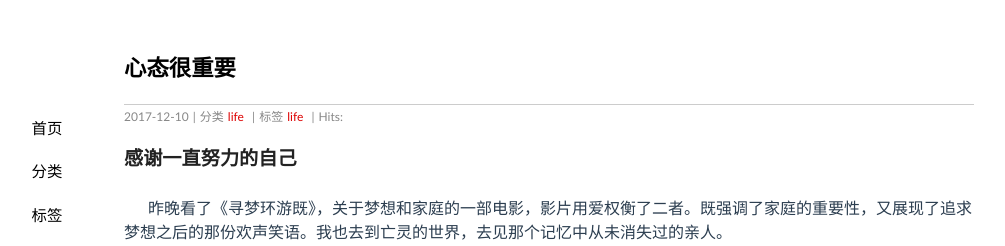
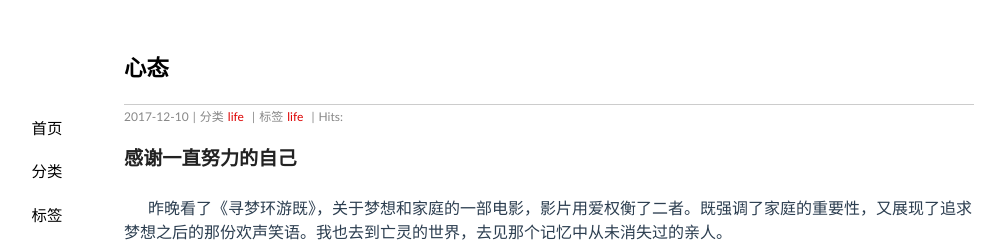
Before and after one commit to jeizas/jeizas.github.io, a Jekyll site: the page built from _posts/2017-12-10-december_summary.md, in a window 1280 px wide. Shown: the top 246 px of the page, without its empty margins (91-1096 px from the left). Built offline with Jekyll 4.4.1, drawn with Linux system fonts in a browser that asks for light colours; nearby versions of some CDN libraries; comment, search, counter and statistics services are not loaded.

Commit message:
modified:   _posts/2017-12-10-december_summary.md

```diff
--- a/_posts/2017-12-10-december_summary.md
+++ b/_posts/2017-12-10-december_summary.md
@@ -1,6 +1,6 @@
 ---
 layout: post
-title: "心态很重要"
+title: "心态"
 date: 2017-12-10 20:16
 categories: [life]
 tags: life
```
